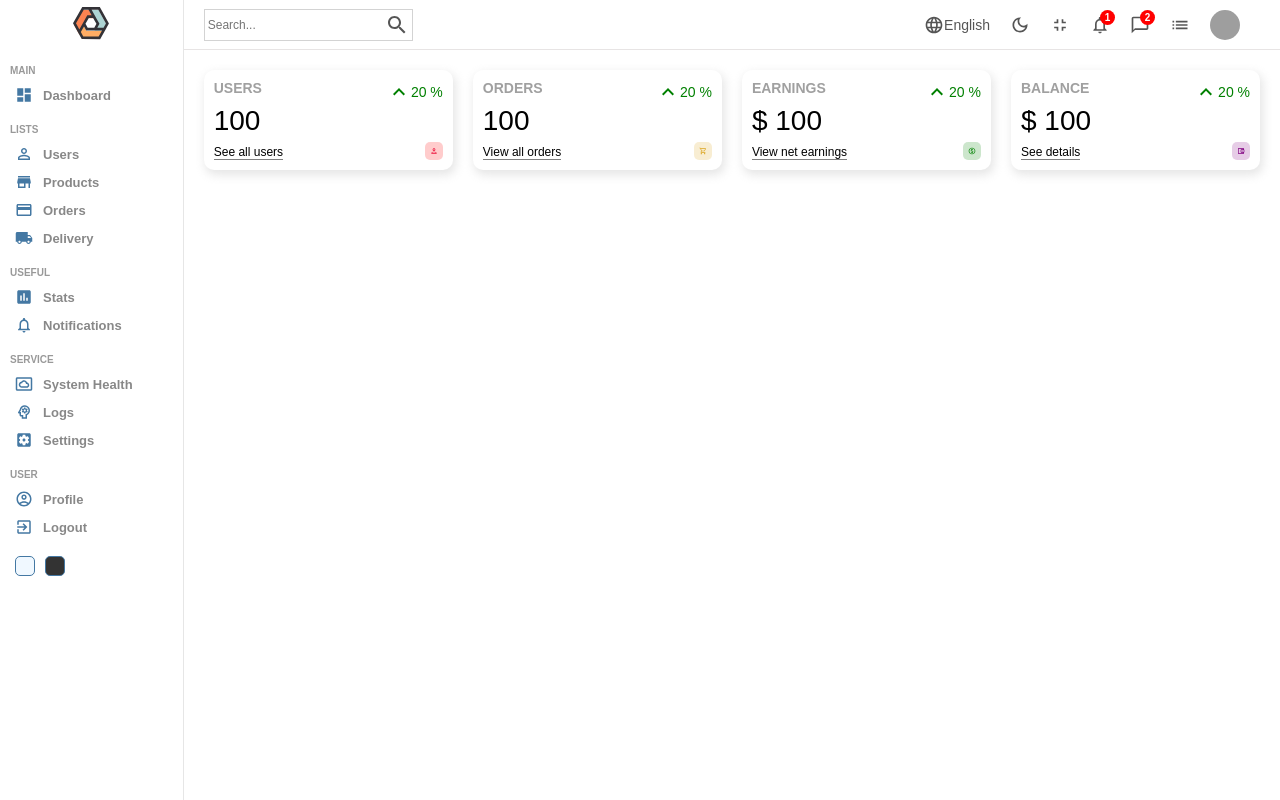
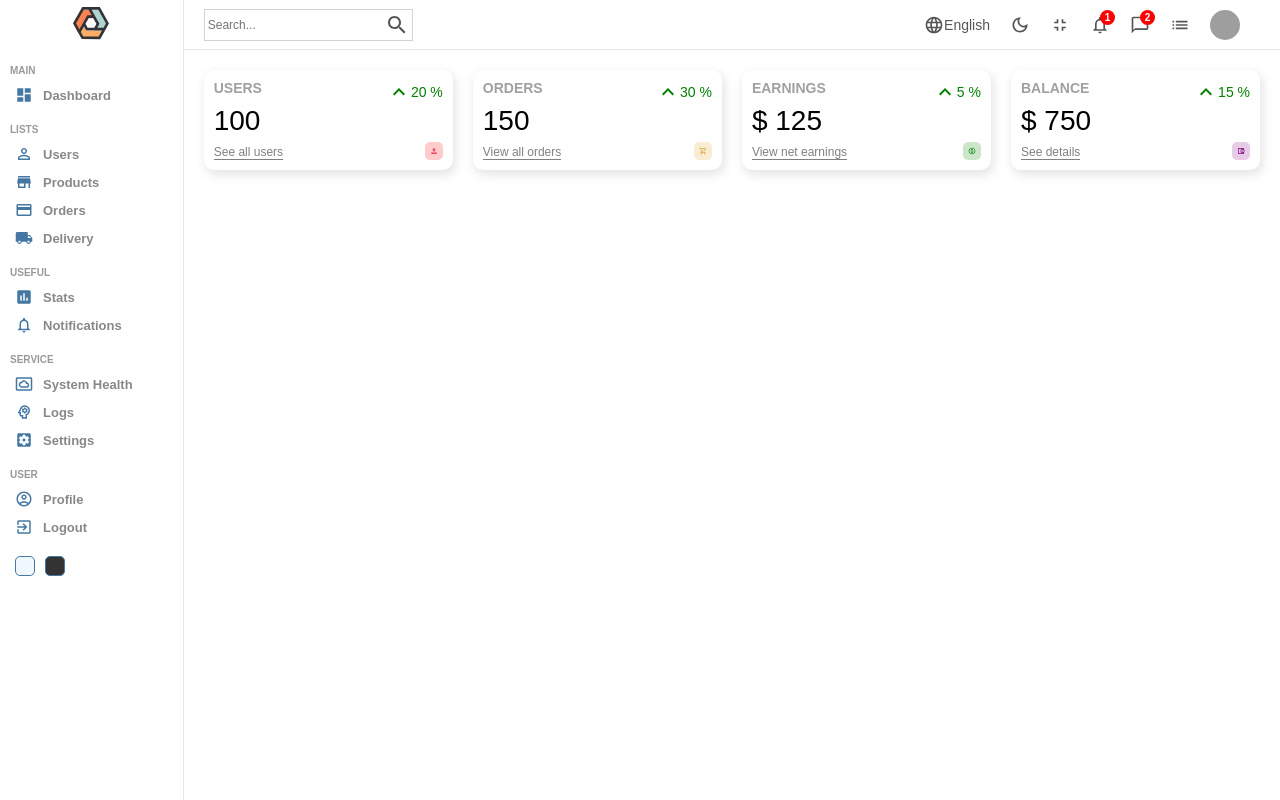
Before and after one commit to huseyinturkmenoglu/react-admin-dashboard, a React (Create React App) app: page / in a window 1280 px wide. Built offline with nearby package versions, Linux system fonts and the light colour scheme; grey boxes are pictures that could not be loaded.

Commit message:
Fixed widget object

```diff
--- a/public/index.css
+++ b/public/index.css
@@ -183,6 +183,8 @@
   width: max-content;
   font-size: 12px;
   border-bottom: 1px solid #808080;
+  color: #808080;
+  text-decoration: none;
 }
 .widget .left .percentage,
 .widget .right .percentage {
--- a/src/components/Widget.js
+++ b/src/components/Widget.js
@@ -7,15 +7,13 @@ import MonetizationOnOutlinedIcon from "@mui/icons-material/MonetizationOnOutlin
 const Widget = ({ type }) => {
   let data;
 
-  //temporary
-  const amount = 100;
-  const diff = 20;
-
   switch (type) {
     case "user":
       data = {
         title: "USERS",
         isMoney: false,
+        amount: 100,
+        diff: 20,
         link: "See all users",
         icon: (
           <PersonOutlinedIcon
@@ -32,6 +30,8 @@ const Widget = ({ type }) => {
       data = {
         title: "ORDERS",
         isMoney: false,
+        amount: 150,
+        diff: 30,
         link: "View all orders",
         icon: (
           <ShoppingCartOutlinedIcon
@@ -48,6 +48,8 @@ const Widget = ({ type }) => {
       data = {
         title: "EARNINGS",
         isMoney: true,
+        amount: 125,
+        diff: 5,
         link: "View net earnings",
         icon: (
           <MonetizationOnOutlinedIcon
@@ -61,6 +63,8 @@ const Widget = ({ type }) => {
       data = {
         title: "BALANCE",
         isMoney: true,
+        amount: 750,
+        diff: 15,
         link: "See details",
         icon: (
           <AccountBalanceWalletOutlinedIcon
@@ -82,14 +86,14 @@ const Widget = ({ type }) => {
       <div className="left">
         <span className="title">{data.title}</span>
         <span className="counter">
-          {data.isMoney && "$"} {amount}
+          {data.isMoney && "$"} {data.amount}
         </span>
-        <span className="link">{data.link}</span>
+        <a href="#test" className="link">{data.link}</a>
       </div>
       <div className="right">
         <div className="percentage positive">
           <KeyboardArrowUpIcon />
-          {diff} %
+          {data.diff} %
         </div>
         {data.icon}
       </div>
--- a/src/sass/components/widget.scss
+++ b/src/sass/components/widget.scss
@@ -29,6 +29,8 @@
         width: max-content;
         font-size: 12px;
         border-bottom: 1px solid #808080;
+        color: #808080;
+        text-decoration: none;
       }
 
       .percentage {
```
Also changed, not shown: 1 other file (tests, documents, lock files or other folders).
